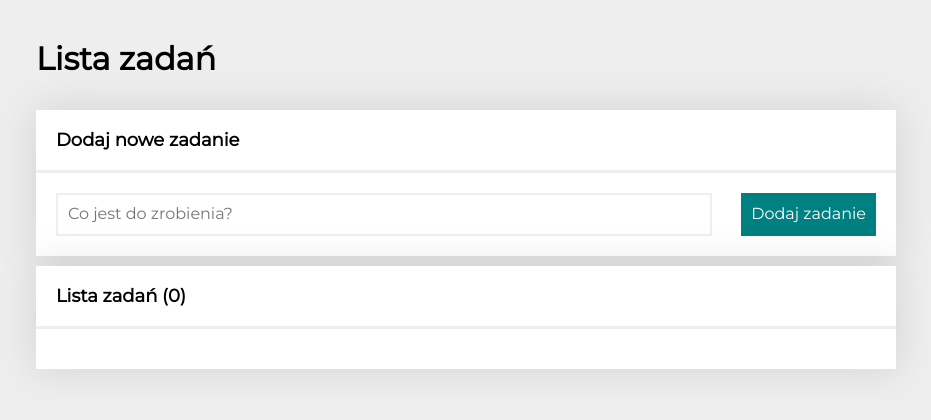
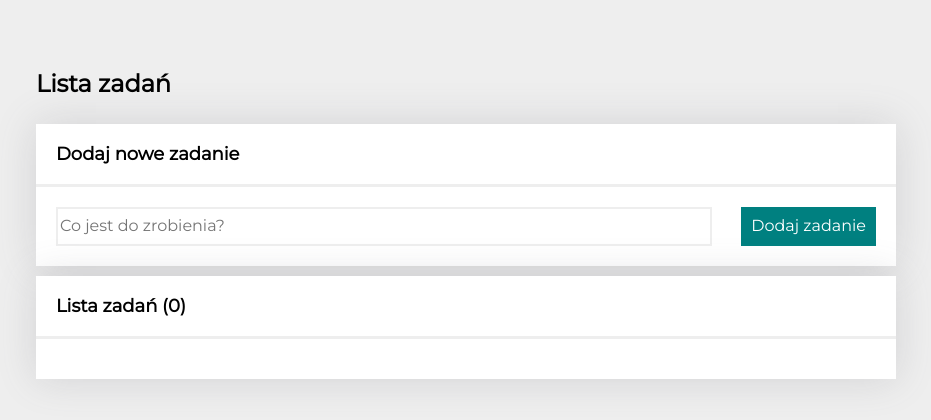
Before and after one commit to Grzegorz-Kolaty/to-do-list-react2, a React (Create React App) app: page / in a window 1280 px wide. Shown: the top 420 px of the page, without its empty margins (174-1105 px from the left). Built offline with nearby package versions, Linux system fonts and the light colour scheme.

Commit message:
styled components theme

```diff
--- a/src/Buttons/styled.js
+++ b/src/Buttons/styled.js
@@ -5,31 +5,29 @@ export const Wrapper = styled.div`
   flex-flow: wrap row;
   align-items: center;
   align-content: center;
-  font-size: 15px;
+  font-size: ${({ theme }) => theme.font.sizeNormal};
 
   @media (max-width: 767px) {
-    margin-top: 20px;
     flex-direction: column;
     flex-basis: 100%;
+    margin-top: 20px;
   }
 `;
 
 export const Button = styled.button`
-  background-color: transparent;
-  color: teal;
-  border: none;
-  transition: 200ms;
-  font-weight: 600;
+  color: ${({ theme }) => theme.background.colorTeal};
+  border: ${({ theme }) => theme.border};
+  background-color: ${({ theme }) => theme.background.transparent};
 
   &:hover {
-    color: hsl(180, 100%, 30%);
+    color: ${({ theme }) => theme.background.colorTealBrighter};
   }
 
   &:disabled {
-    color: grey;
+    color: ${({ theme }) => theme.font.colorDisabled};
   }
 
   @media (max-width: 767px) {
-    padding: 20px;
+    ${({ theme }) => theme.spacingBoxes}
   }
 `;
--- a/src/Container/styled.js
+++ b/src/Container/styled.js
@@ -5,6 +5,6 @@ export const Main = styled.main`
   grid-template-rows: auto;
   grid-gap: 10px;
   max-width: 900px;
+  margin: 0px auto;
   padding: 20px;
-  margin: 0 auto;
 `;
--- a/src/Form/styled.js
+++ b/src/Form/styled.js
@@ -7,8 +7,8 @@ export const Formular = styled.form`
 `;
 
 export const Input = styled.input`
-  border: 2px solid #eee;
-  padding: 10px;
+  border: 2px solid ${({ theme }) => theme.background.color};
+  padding: ${({theme}) => theme.spacingElements};
   flex-basis: 80%;
   transition: 100ms;
 
@@ -19,17 +19,17 @@ export const Input = styled.input`
 `;
 
 export const Button = styled.button`
-  background-color: teal;
-  color: white;
-  border: none;
-  transition: 300ms;
-  padding: 10px;
+  ${({ theme }) => theme.border};
+  ${({theme}) => theme.spacingElements};
+  background-color: ${({ theme }) => theme.background.colorTeal};
+  color: ${({ theme }) => theme.background.colorWhite};
+  transition: ${({ theme }) => theme.transition};
 
   @media (max-width: 767px) {
     flex-basis: 100%;
   }
 
   &:hover {
-    background-color: hsl(180, 100%, 30%);
+    background-color: ${({ theme }) => theme.background.colorTealBrighter};
   }
 `;
--- a/src/Header/styled.js
+++ b/src/Header/styled.js
@@ -1,5 +1,6 @@
 import styled from "styled-components";
 
 export const Headline = styled.h1`
-    font-size: xx-large;
+    margin-top: 50px;
+    font-size: x-large;
 `;
--- a/src/Section/styled.js
+++ b/src/Section/styled.js
@@ -2,7 +2,7 @@ import styled from "styled-components";
 
 export const Sections = styled.section`
   box-shadow: rgba(100, 100, 111, 0.2) 0px 0px 39px 0px;
-  background-color: white;
+  background-color: ${({ theme }) => theme.background.colorWhite};
 `;
 
 export const Title = styled.h2`
@@ -10,10 +10,9 @@ export const Title = styled.h2`
   flex-flow: wrap row;
   justify-content: space-between;
   align-items: center;
-  padding: 20px;
-  margin: 0px;
-  font-size: large;
-  border-bottom: 3px solid #eee;
+  font-size: ${({ theme }) => theme.font.sizeLarge};
+  ${({ theme }) => theme.spacingBoxes};
+  border-bottom: 3px solid ${({ theme }) => theme.background.color};
 
   @media (max-width: 767px) {
     justify-content: center;
@@ -21,5 +20,5 @@ export const Title = styled.h2`
 `;
 
 export const Body = styled.div`
-  padding: 20px;
+  ${({ theme }) => theme.spacingBoxes}
 `;
--- a/src/Tasks/styled.js
+++ b/src/Tasks/styled.js
@@ -12,8 +12,8 @@ export const Item = styled.li`
   align-items: center;
   justify-content: space-between;
   gap: 15px;
-  padding: 10px;
-  border-bottom: 2px solid #eee;
+  ${({theme}) => theme.spacingElements};
+  border-bottom: 2px solid ${({theme}) => theme.background.color};
 
   ${({ hidden }) => hidden && css`
     display: none;
@@ -30,12 +30,12 @@ export const Content = styled.span`
 `;
 
 export const Button = styled.button`
-  background-color: green;
-  color: white;
-  border: none;
+  background-color: ${({theme}) => theme.background.colorGreen};
+  color: ${({theme}) => theme.font.colorWhite};
+  ${({ theme }) => theme.border};
+  ${({theme}) => theme.transition};
   width: 30px;
   height: 30px;
-  transition: 300ms;
   flex-shrink: 0;
 
   ${({ toggleDone }) => toggleDone && css`
--- a/src/index.js
+++ b/src/index.js
@@ -2,7 +2,7 @@ import React from "react";
 import { createRoot } from 'react-dom/client';
 import App from "./App";
 import reportWebVitals from "./reportWebVitals";
-import { createGlobalStyle } from "styled-components";
+import { ThemeProvider, createGlobalStyle } from "styled-components";
 
 const GlobalStyle = createGlobalStyle`
 html {
@@ -17,16 +17,56 @@ html {
 
 body {
   font-family: 'Montserrat', sans-serif;
-  background: #eee;
+  font-weight: 400;
+  background: ${({ theme }) => theme.background.color};
 }
 `;
 
-const container = document.getElementById('root')
+export const theme = {
+  font: {
+    colorBlack: "black",
+    colorWhite: "white",
+    colorDisabled: "grey",
+    button: "white",
+    sizeLarge: "large",
+    sizeNormal: "medium"
+  },
+
+  background: {
+    color: "#eee",
+    colorWhite: "white",
+    colorTeal: "teal",
+    colorGreen: "green",
+    colorTealBrighter: "hsl(180, 100%, 30%)",
+    transparent: "transparent"
+  },
+
+  spacingBoxes: {
+    padding: "20px",
+    margin: "0px"
+  },
+
+  spacingElements: {
+    padding: "10px",
+    margin: "0px"
+  },
+
+  border: {
+    outline: "none",
+    border: "none"
+  },
+
+  transition: "300ms"
+}
+
+const container = document.getElementById("root")
 const root = createRoot(container);
 root.render(
   <React.StrictMode>
-    <GlobalStyle />
-    <App />
+    <ThemeProvider theme={theme}>
+      <GlobalStyle />
+      <App />
+    </ThemeProvider>
   </React.StrictMode>
 );
 
```
